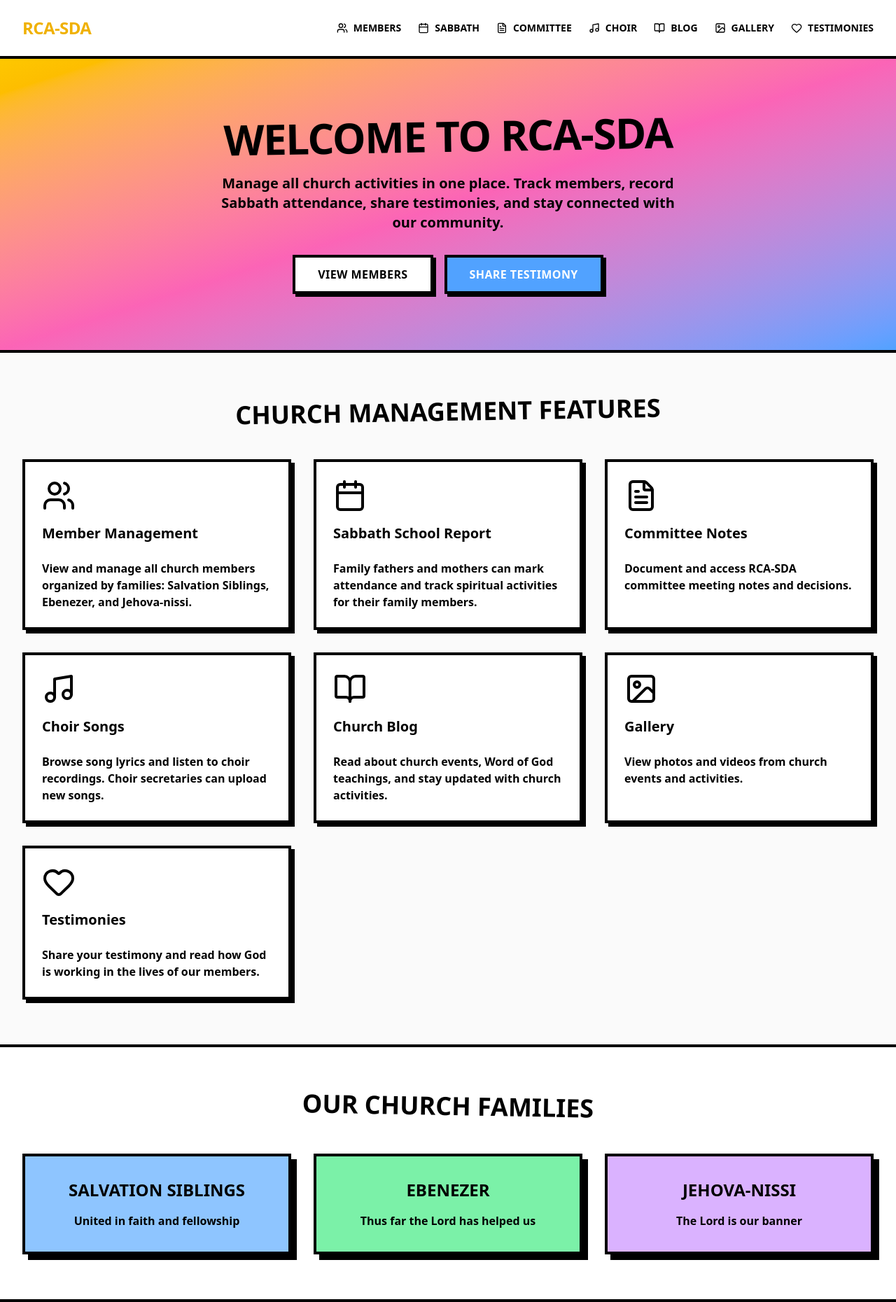
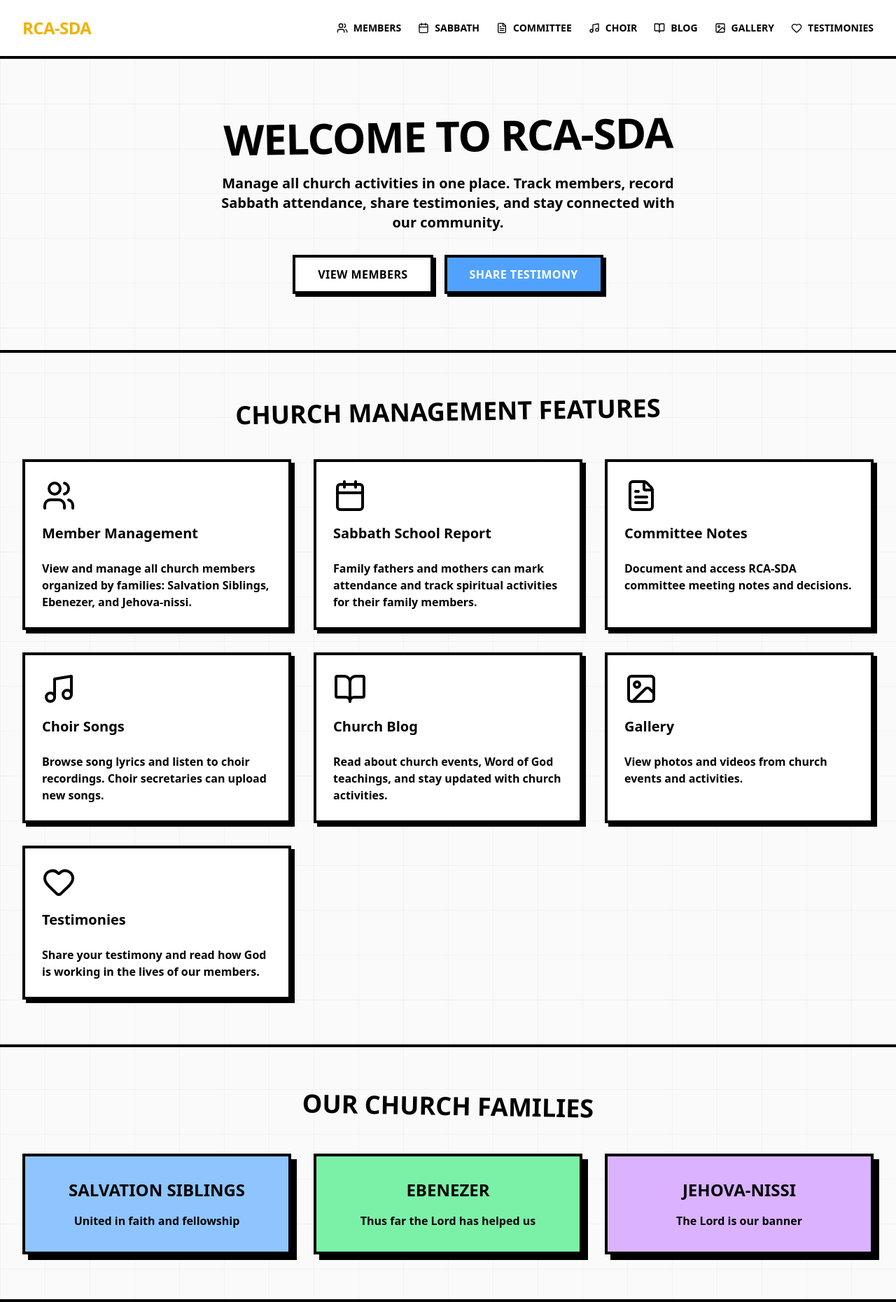
Before and after one commit to RCA-SDA/rca-sda-web-frontend, a Next.js app: page / in a window 1280 px wide. Shown: the whole page at 70% size. Built offline with nearby package versions, Linux system fonts and the light colour scheme.

Commit message:
feat : grids in the home page

```diff
--- a/app/page.tsx
+++ b/app/page.tsx
@@ -5,9 +5,12 @@ import { Users, Calendar, FileText, Music, BookOpen, Image, Heart } from 'lucide
 
 export default function Home() {
   return (
-    <div className="min-h-screen bg-[#fafafa]">
+    <div className="min-h-screen bg-[#fafafa] relative">
+      {/* Grid Background */}
+      <div className="absolute inset-0 bg-[linear-gradient(to_right,#00000008_1px,transparent_1px),linear-gradient(to_bottom,#00000008_1px,transparent_1px)] bg-[size:4rem_4rem] pointer-events-none" />
+
       {/* Hero Section */}
-      <section className="bg-gradient-to-br from-yellow-400 via-pink-400 to-blue-400 text-black py-20 border-b-4 border-black">
+      <section className=" text-black py-20 border-b-4 border-black relative">
         <div className="max-w-7xl mx-auto px-4 sm:px-6 lg:px-8 text-center">
           <h1 className="text-6xl font-black mb-6 uppercase tracking-tight transform -rotate-1">Welcome to RCA-SDA</h1>
           <p className="text-xl mb-8 max-w-2xl mx-auto font-bold">
@@ -30,7 +33,7 @@ export default function Home() {
       </section>
 
       {/* Features Section */}
-      <section className="py-16 max-w-7xl mx-auto px-4 sm:px-6 lg:px-8">
+      <section className="py-16 max-w-7xl mx-auto px-4 sm:px-6 lg:px-8 relative">
         <h2 className="text-4xl font-black text-center mb-12 uppercase transform -rotate-1">
           Church Management Features
         </h2>
@@ -88,7 +91,7 @@ export default function Home() {
       </section>
 
       {/* Church Families Section */}
-      <section className="py-16 bg-white border-y-4 border-black">
+      <section className="py-16 border-y-4 border-black relative">
         <div className="max-w-7xl mx-auto px-4 sm:px-6 lg:px-8">
           <h2 className="text-4xl font-black text-center mb-12 uppercase transform rotate-1">
             Our Church Families
```
